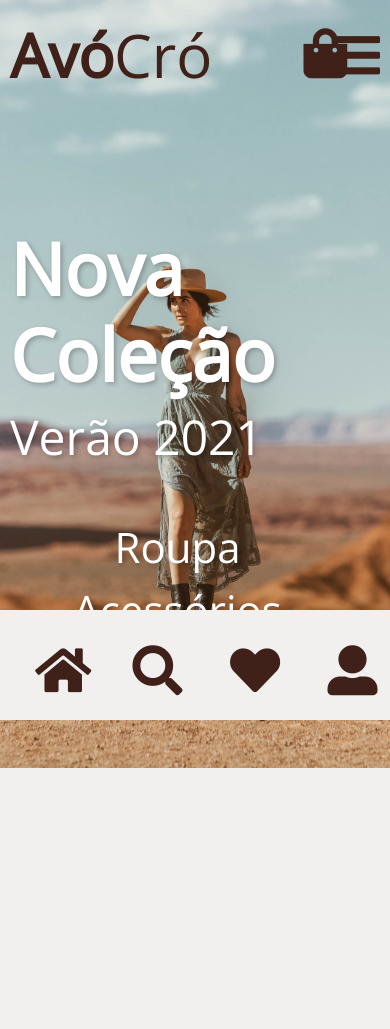
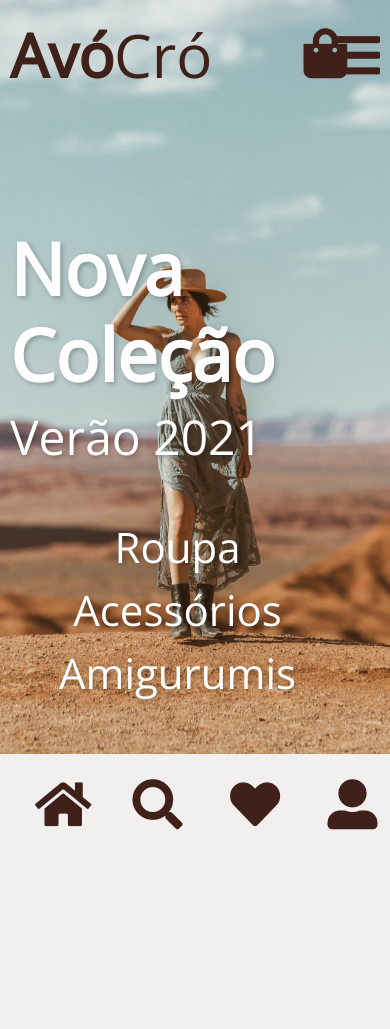
Before and after one commit to mariajardim/Avocro, a PHP site: page /index.php in a window 390 px wide. Shown: the top 1029 px of the page. Run offline with PHP 8.4, Linux system fonts and the light colour scheme; some libraries are stand-ins or nearby versions.

Commit message:
justes menu mobile

```diff
--- a/css/style.css
+++ b/css/style.css
@@ -132,19 +132,25 @@
 
         #header .menufixo {
             display: block;
-            position: fixed;
-            width: 100%;
-            margin-top: 610px;
-
-            }
+    /* position: fixed; */
+    display: flex;
+    height: 100vh;
+    width: 100%;
+    /* margin-top: 610px; */
+    align-items: flex-end;
+}
+
+
             #header .menufixo ul {
                 display: flex;
-                height: 100%;
-                flex-direction: row;
-                align-items: center;
-                width: 100%;
-                height: 100%;
-                background-color: #F2EFEF;
+    position: fixed;
+    /* height: 100vh; */
+    width: 100%;
+    /* height: 100vh; */
+    background-color: #F2EFEF;
+    justify-content: center;
+    align-items: flex-end;
+    align-content: flex-end;
                 }
 
                 #header .menufixo ul li {
@@ -152,10 +158,12 @@
                     flex-direction: row;
                     justify-content: center;
                     width: 25%;
-                    height: 110px;
+                    height: 150px;
                     list-style: none;
                     background-color: #F2EFEF;
-                    padding: 35px;
+                    padding-left: 35px;
+                    padding-right: 35px;
+                    padding-top: 25px;
                     }
 
                     #header .menufixo ul li:hover{
@@ -1226,7 +1234,6 @@
                 height: 100%;
                 float: left;
                 background-color: #6F5853;
-                margin-bottom: 110px;
                 }
 
                 #footer h3 {
@@ -1325,7 +1332,7 @@
                     margin-right: 0px;
                     text-align: center;
                     margin-top: 0px;
-                    margin-bottom: 100px;
+                    margin-bottom: 250px;
                     float: right;
                     list-style: none;
                     color: white;
```
